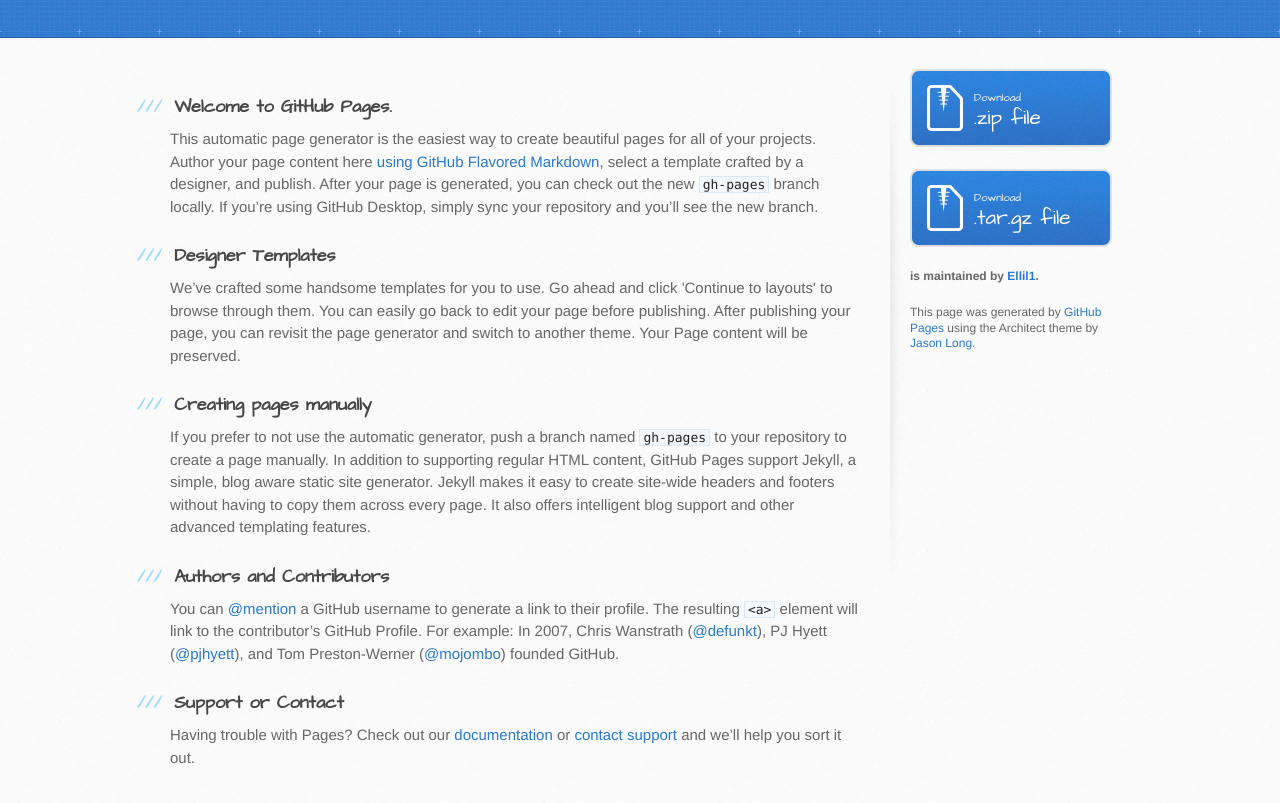
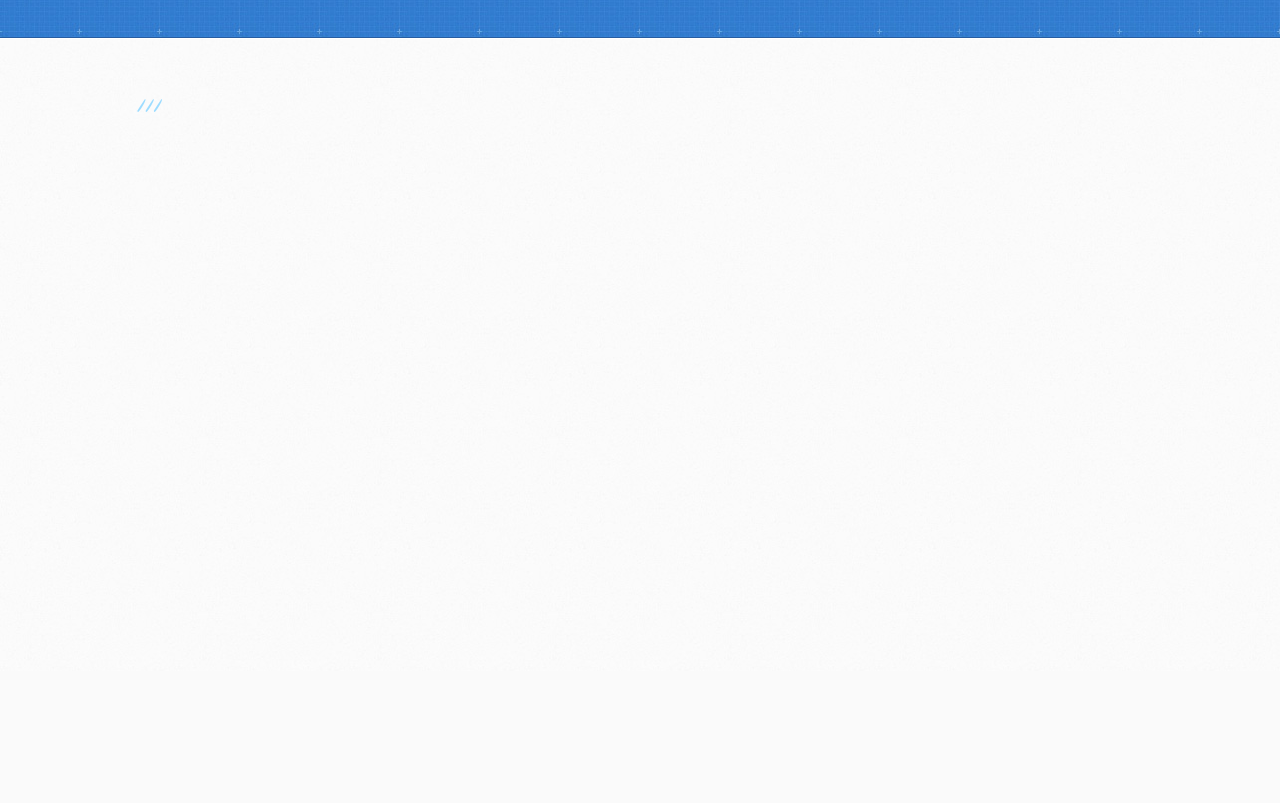
Before and after one commit to Ellil1/Dawn-Combat, a plain HTML site: page index.html in a window 1280 px wide. Shown: the part 129-932 px from the top of the page. After the commit the page ends 800 px from the top, so only its background shows below. Drawn offline with Linux system fonts and the light colour scheme.

Commit message:
Update index.html

```diff
--- a/index.html
+++ b/index.html
@@ -29,45 +29,7 @@
       <div class="inner clearfix">
         <section id="main-content">
           <h3>
-<a id="welcome-to-github-pages" class="anchor" href="#welcome-to-github-pages" aria-hidden="true"><span aria-hidden="true" class="octicon octicon-link"></span></a>Welcome to GitHub Pages.</h3>
-
-<p>This automatic page generator is the easiest way to create beautiful pages for all of your projects. Author your page content here <a href="https://guides.github.com/features/mastering-markdown/">using GitHub Flavored Markdown</a>, select a template crafted by a designer, and publish. After your page is generated, you can check out the new <code>gh-pages</code> branch locally. If you’re using GitHub Desktop, simply sync your repository and you’ll see the new branch.</p>
-
-<h3>
-<a id="designer-templates" class="anchor" href="#designer-templates" aria-hidden="true"><span aria-hidden="true" class="octicon octicon-link"></span></a>Designer Templates</h3>
-
-<p>We’ve crafted some handsome templates for you to use. Go ahead and click 'Continue to layouts' to browse through them. You can easily go back to edit your page before publishing. After publishing your page, you can revisit the page generator and switch to another theme. Your Page content will be preserved.</p>
-
-<h3>
-<a id="creating-pages-manually" class="anchor" href="#creating-pages-manually" aria-hidden="true"><span aria-hidden="true" class="octicon octicon-link"></span></a>Creating pages manually</h3>
-
-<p>If you prefer to not use the automatic generator, push a branch named <code>gh-pages</code> to your repository to create a page manually. In addition to supporting regular HTML content, GitHub Pages support Jekyll, a simple, blog aware static site generator. Jekyll makes it easy to create site-wide headers and footers without having to copy them across every page. It also offers intelligent blog support and other advanced templating features.</p>
-
-<h3>
-<a id="authors-and-contributors" class="anchor" href="#authors-and-contributors" aria-hidden="true"><span aria-hidden="true" class="octicon octicon-link"></span></a>Authors and Contributors</h3>
-
-<p>You can <a href="https://help.github.com/articles/basic-writing-and-formatting-syntax/#mentioning-users-and-teams" class="user-mention">@mention</a> a GitHub username to generate a link to their profile. The resulting <code>&lt;a&gt;</code> element will link to the contributor’s GitHub Profile. For example: In 2007, Chris Wanstrath (<a href="https://github.com/defunkt" class="user-mention">@defunkt</a>), PJ Hyett (<a href="https://github.com/pjhyett" class="user-mention">@pjhyett</a>), and Tom Preston-Werner (<a href="https://github.com/mojombo" class="user-mention">@mojombo</a>) founded GitHub.</p>
-
-<h3>
-<a id="support-or-contact" class="anchor" href="#support-or-contact" aria-hidden="true"><span aria-hidden="true" class="octicon octicon-link"></span></a>Support or Contact</h3>
-
-<p>Having trouble with Pages? Check out our <a href="https://help.github.com/pages">documentation</a> or <a href="https://github.com/contact">contact support</a> and we’ll help you sort it out.</p>
         </section>
-
-        <aside id="sidebar">
-          <a href="https://github.com/Ellil1/Dawn-Combat/zipball/master" class="button">
-            <small>Download</small>
-            .zip file
-          </a>
-          <a href="https://github.com/Ellil1/Dawn-Combat/tarball/master" class="button">
-            <small>Download</small>
-            .tar.gz file
-          </a>
-
-          <p class="repo-owner"><a href="https://github.com/Ellil1/Dawn-Combat"></a> is maintained by <a href="https://github.com/Ellil1">Ellil1</a>.</p>
-
-          <p>This page was generated by <a href="https://pages.github.com">GitHub Pages</a> using the Architect theme by <a href="https://twitter.com/jasonlong">Jason Long</a>.</p>
-        </aside>
       </div>
     </div>
 
```
